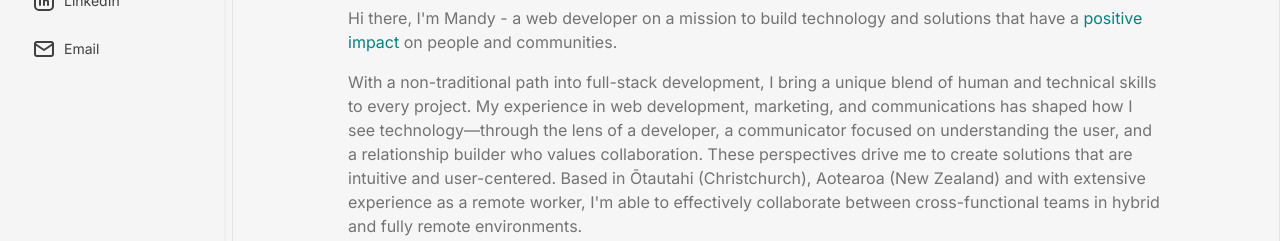
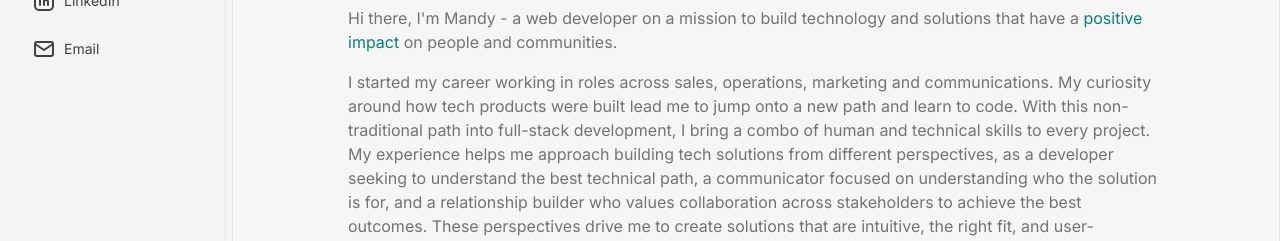
Before and after one commit to mandyh101/portfolio-2025, a Next.js app: page /about in a window 1280 px wide. Shown: the part 559-800 px from the top of the page. Built offline with nearby package versions, Linux system fonts and the light colour scheme.

Commit message:
content: update about me

```diff
--- a/src/components/About.tsx
+++ b/src/components/About.tsx
@@ -10,7 +10,7 @@ type AboutProps = {
   isAvailable?: Boolean
 }
 
-export default function About({ isAvailable = true }: AboutProps) {
+export default function About({ isAvailable = false }: AboutProps) {
   const images = [
     '/images/about/surfing2.jpg',
     '/images/about/biking.jpg',
@@ -79,29 +79,20 @@ export default function About({ isAvailable = true }: AboutProps) {
           and communities.
         </Paragraph>
         <Paragraph>
-          With a non-traditional path into full-stack development, I bring a
-          unique blend of human and technical skills to every project. My
-          experience in web development, marketing, and communications has
-          shaped how I see technology—through the lens of a developer, a
-          communicator focused on understanding the user, and a relationship
-          builder who values collaboration. These perspectives drive me to
-          create solutions that are intuitive and user-centered. Based in
-          Ōtautahi (Christchurch), Aotearoa (New Zealand) and with extensive
-          experience as a remote worker, I&apos;m able to effectively
-          collaborate between cross-functional teams in hybrid and fully remote
-          environments.
+          I started my career working in roles across sales, operations, marketing and communications. My curiosity around how tech products were built lead me to jump onto a new path and learn to code. With this non-traditional path into full-stack development, I bring a
+          combo of human and technical skills to every project. My
+          experience helps me approach building tech solutions from different perspectives, as a developer seeking to understand the best technical path,
+          a communicator focused on understanding who the solution is for, and a relationship
+          builder who values collaboration across stakeholders to achieve the best outcomes. These perspectives drive me to
+          create solutions that are intuitive, the right fit, and user-centered.
         </Paragraph>
         <Paragraph>
           My approach is built on three core values: growth, collaboration, and
           communication. I thrive in challenging environments where I can learn
-          from and be inspired by others—seeing complex problems as
-          opportunities for continuous improvement and innovation. I believe
-          strong teamwork drives success, so I prioritise collaboration and aim
-          to support colleagues in achieving shared goals. Clear communication
-          is essential for alignment across teams, goals, and outcomes, ensuring
-          everyone is included in the development journey. I achieve this
-          through active listening, documentation, and establishing feedback
-          loops with clients and stakeholders.
+          from and be inspired by others. I seek a collaborative approach to solving complex problems as I believe this supports
+          continuous improvement and innovation. And I believe clear communication
+          is essential for alignment across teams, goals, and outcomes when building software, and this motivates me to work to ensure
+          everyone is included in the software development journey, technical and non-technical.
         </Paragraph>
         <Paragraph className="font-semibold">
           I&apos;m always keen to chat tech and hear about new opportunities and
@@ -115,11 +106,8 @@ export default function About({ isAvailable = true }: AboutProps) {
           Out of office
         </Heading>
         <Paragraph>
-          When I&apos;m not at my computer, you&apos;ll find me embracing the
-          outdoors as a water woman, mountain biker, and trail runner. I&apos;m
-          also a yoga teacher and actively contribute to my community as a
-          member of Climate Action Tech, Women in Tech Christchurch, and as a
-          volunteer Surf Life Guard at Taylors Mistake Surf Life Saving Club.
+          When I&apos;m not at my computer, you&apos;ll find me hanging out with my baby boy or embracing the
+          outdoors. With so much of my work life spent at a computer, I take every opportunity to be present with my family and to connect with nature when I'm off the clock.
         </Paragraph>
       </div>
     </div>
```
